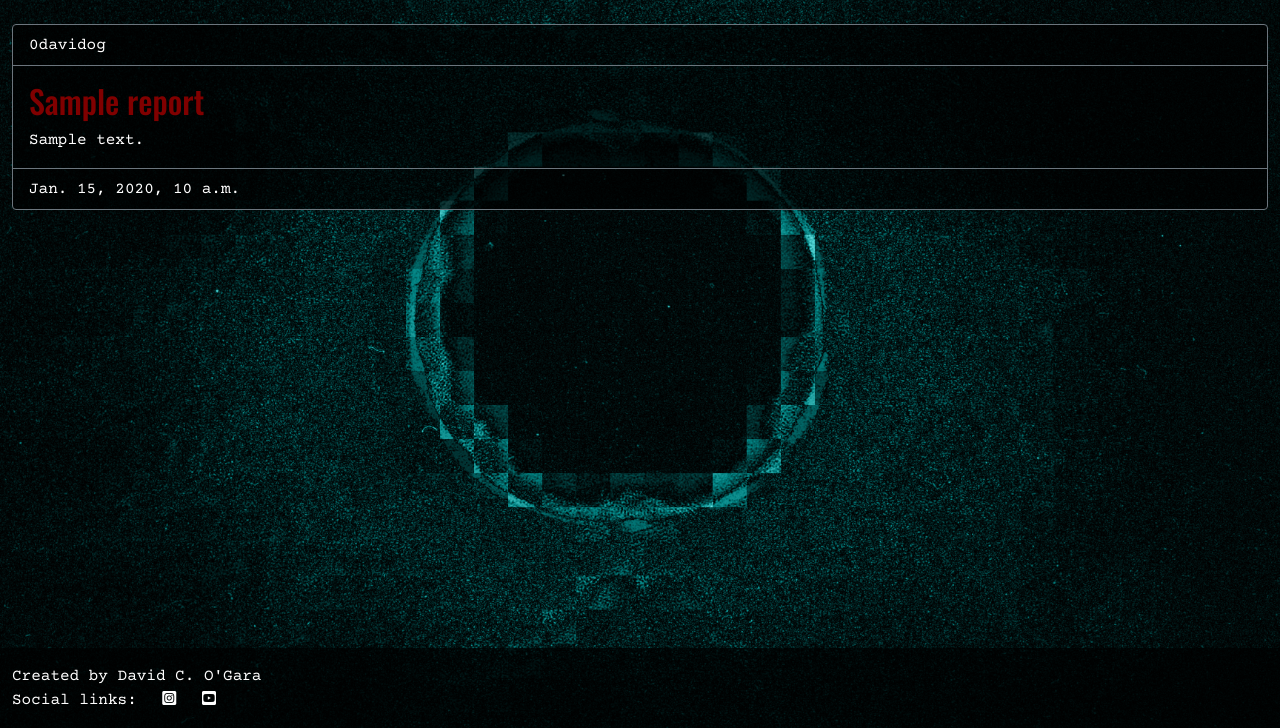
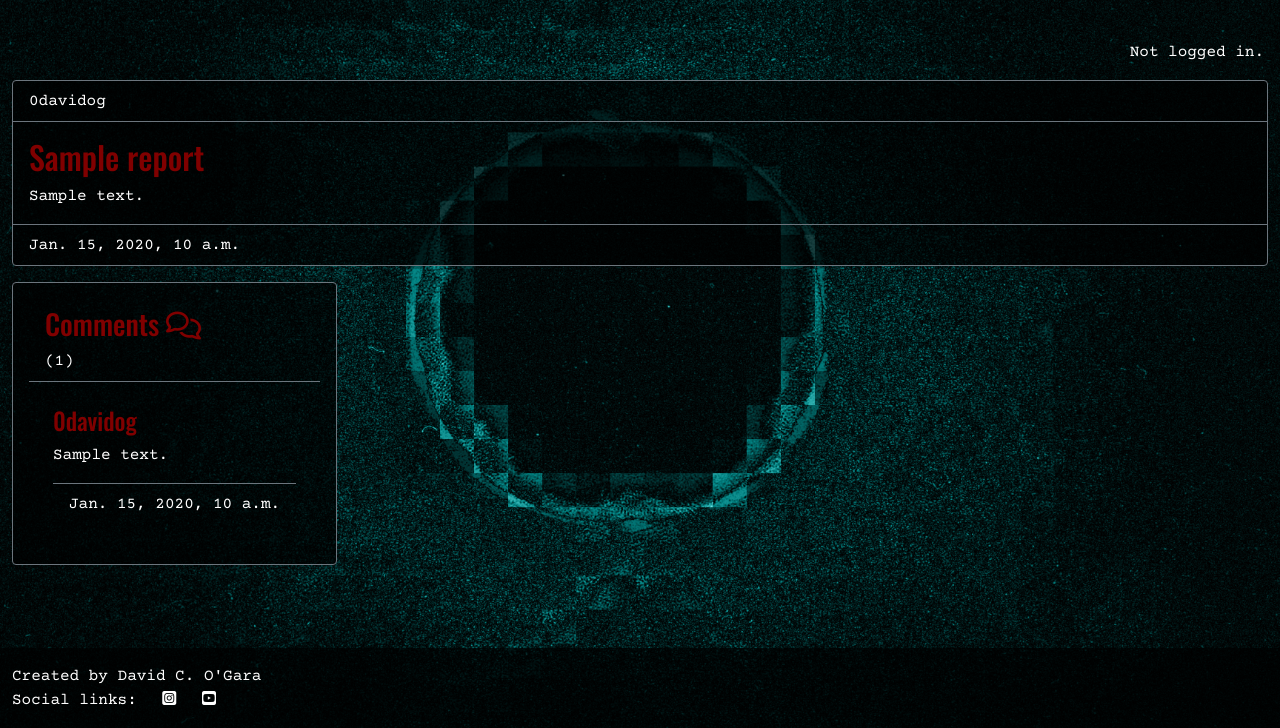
Before and after one commit to 0davidog/Umbra-Report, a Django app: a page that uses templates/base.html in a window 1280 px wide. Shown: the part 72-800 px from the top of the page. Run offline with Django 4.2, Linux system fonts and the light colour scheme; data comes from the database, SQL or seed files in the repository; tables that the repository leaves empty hold one stand-in row (values such as "Sample post"); some libraries are stand-ins or nearby versions.

Commit message:
Add comment display to report view

```diff
--- a/blog/admin.py
+++ b/blog/admin.py
@@ -1,5 +1,5 @@
 from django.contrib import admin
-from .models import Report
+from .models import Report, Comment
 from django_summernote.admin import SummernoteModelAdmin
 
 @admin.register(Report)
@@ -12,3 +12,5 @@ class ReportAdmin(SummernoteModelAdmin):
     summernote_fields = ('content',)
 
 # Register your models here.
+
+admin.site.register(Comment)
--- a/blog/models.py
+++ b/blog/models.py
@@ -20,3 +20,14 @@ class Report(models.Model):
 
     def __str__(self):
         return f'{self.title} by {self.author}'
+
+class Comment(models.Model):
+    post = models.ForeignKey(Report, on_delete=models.CASCADE, related_name="comments")
+    content = models.TextField()
+    author = models.ForeignKey(User, on_delete=models.CASCADE, related_name="commenter")
+    approved = models.BooleanField()
+    created_on = models.DateTimeField(auto_now_add=True)
+    updated_on = models.DateTimeField(auto_now=True)
+
+    def __str__(self):
+        return f"Comment: {self.content} by {self.author}"
--- a/blog/templates/blog/full_report.html
+++ b/blog/templates/blog/full_report.html
@@ -10,6 +10,43 @@
         </div>
         <div class="card-footer bg-transparent border-secondary">{{ report.created_on }}</div>
     </div>
+
+
+
+
+  <!-- Displaying count of comments -->
+  <div class="row justify-content-left">
+    <div class="col-md-auto">
+        <div class="card border-secondary mb-3 p-3">
+            <div class="card-header border-secondary">
+                <h3 class="card-title">Comments <i class="far fa-comments"></i></h3> ({{ comment_count }})
+            </div>
+            <div class="card-body">
+
+                {% for comment in comments %}
+
+                <div class="p-2 comments
+                {% if not comment.approved and comment.author == user %}
+                faded{% elif not comment.approved %} d-none{% endif %}">
+                <h4 class="card-title">{{ comment.author }}</h4>
+                <div id="comment{{ comment.id }} card-text">
+                    {{ comment.content | linebreaks }}
+                </div>
+                <div class="card-footer border-secondary">{{ comment.created_on }}</div>
+
+            </div>
+            {% if not comment.approved and comment.author == user %}
+            <div class="alert alert-danger bg-transparent border-danger" role="alert">
+                <i class="fa-solid fa-triangle-exclamation"></i>
+                This comment is awaiting approval.
+            </div>
+            {% endif %}
+                {% endfor %}
+
+            </div>
+        </div>
+    </div>
+</div>
 </div>
 
 {% endblock content %}
--- a/blog/views.py
+++ b/blog/views.py
@@ -1,6 +1,6 @@
 from django.shortcuts import render, get_object_or_404
 from django.views import generic
-from .models import Report
+from .models import Report, Comment
 
 # Create your views here.
 
@@ -26,9 +26,13 @@ def full_report(request, slug):
 
     queryset = Report.objects.filter(status=1)
     post = get_object_or_404(queryset, slug=slug)
+    comments = post.comments.all().order_by("-created_on")
+    comment_count = post.comments.filter(approved=True).count()
 
     return render(
         request,
         "blog/full_report.html",
-        {"report": post},
+        {"report": post,
+        "comments": comments,
+        "comment_count": comment_count,},
     )
--- a/templates/base.html
+++ b/templates/base.html
@@ -19,7 +19,7 @@
     <link href="https://fonts.googleapis.com/css2?family=Courier+Prime:ital,wght@0,400;0,700;1,400;1,700&family=Oswald:wght@200..700&display=swap" rel="stylesheet">
 
     <!-- Font Awesome CSS -->
-    <link rel="stylesheet" href="https://cdnjs.cloudflare.com/ajax/libs/font-awesome/5.15.3/css/all.min.css">
+    <script src="https://kit.fontawesome.com/5216db6454.js" crossorigin="anonymous"></script>
 
     <!-- Bootstrap CSS -->
     <link href="https://cdn.jsdelivr.net/npm/bootstrap@5.0.1/dist/css/bootstrap.min.css" rel="stylesheet"
@@ -57,6 +57,13 @@
     </header>
 
     <main class="flex-shrink-0 pt-4">
+
+        {% if user.is_authenticated %}
+        <p class="text-end m-3">Logged in as: {{ user }}</p>
+        {% else %}
+        <p class="text-end m-3">Not logged in.</p>
+        {% endif %}
+
         {% block content %}
         <!-- Content Goes here -->
         {% endblock content %}
```
Also changed, not shown: blog/migrations/0004_comment.py (added), blog/migrations/0005_alter_comment_author_alter_comment_post.py (added).
